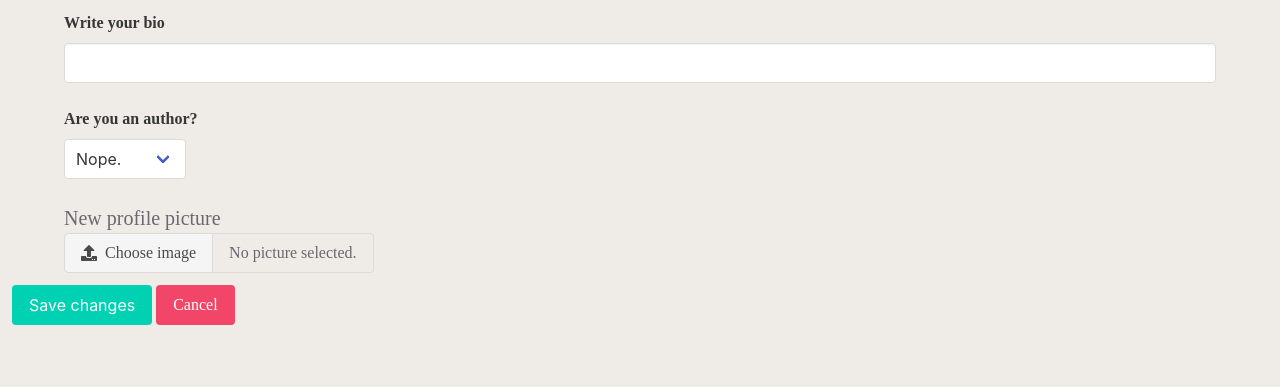
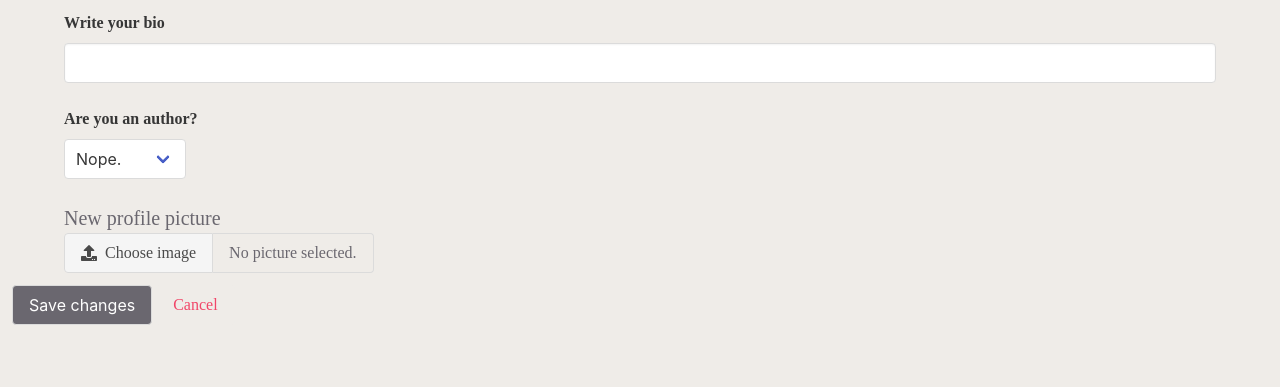
Before and after one commit to yashprakash13/honeysuckle-web, a Django app: page /profiles/me/settings/ in a window 1280 px wide. Shown: the part 125-512 px from the top of the page. Run offline with Django 3.2, Linux system fonts and the light colour scheme; the visitor is signed in with stand-in values (Sample User, id 1); parts of the project's set-up code (start-up, migrations or seed data) failed here and were passed over; some libraries are stand-ins or nearby versions; some web fonts are replaced.

Commit message:
buttons styles added.

```diff
--- a/hbeg/profiles/templates/profiles/folder_edit.html
+++ b/hbeg/profiles/templates/profiles/folder_edit.html
@@ -2,6 +2,7 @@
 {% load static %}
 {% block content  %}
 {% load widget_tweaks %}
+{% include 'profiles/styles.html' %}
 
 <div class="container">
     <div class="column is-12">
@@ -57,8 +58,8 @@
         </div>
         <div class="field is-grouped">
             <div class="control">
-                <button type="submit" class="button is-primary">Save changes</button>
-                <a href="{% url 'profile' %}" class="button is-danger">Cancel</a>
+                <button type="submit" class="button" id="folder-edit-save-btn">Save changes</button>
+                <a href="{% url 'profile' %}" class="button is-danger is-inverted">Cancel</a>
             </div>
         </div>
     </form>
--- a/hbeg/profiles/templates/profiles/profile.html
+++ b/hbeg/profiles/templates/profiles/profile.html
@@ -28,8 +28,8 @@
             </div>
         {% endif %}
         {% comment %} profile settings button {% endcomment %}
-        <div class="content has-text-centered">
-            <a class="button is-dark "
+        <div class="content has-text-centered" >
+            <a class="button" id="profile-settings-btn"
             href="{% url 'profile_settings' %}">
                 <span class="icon">
                     <i class="fas fa-cog"></i>
--- a/hbeg/profiles/templates/profiles/profile_settings.html
+++ b/hbeg/profiles/templates/profiles/profile_settings.html
@@ -2,7 +2,7 @@
 {% load static %}
 {% block content  %}
 {% load widget_tweaks %}
-
+{% include 'profiles/styles.html' %}
 
 <div class="container">
     <div class="column is-12">
@@ -69,8 +69,8 @@
         <div class="column is-12">
             <div class="field is-grouped">
                 <div class="control">
-                    <button type="submit" class="button is-primary">Save changes</button>
-                    <a href="{% url 'profile' %}" class="button is-danger">Cancel</a>
+                    <button type="submit" class="button" id="folder-edit-save-btn">Save changes</button>
+                    <a href="{% url 'profile' %}" class="button is-danger is-inverted">Cancel</a>
                 </div>
             </div>
         </div>
--- a/hbeg/profiles/templates/profiles/styles.html
+++ b/hbeg/profiles/templates/profiles/styles.html
@@ -66,10 +66,14 @@
     font-weight:bold;
 }
 
-{% comment %} The two buttons at the top {% endcomment %}
-#search-btn, #contribute-story-btn{
+{% comment %} The two buttons at the top and settings button{% endcomment %}
+#search-btn, #contribute-story-btn, #profile-settings-btn, #folder-edit-save-btn{
     background-color:#6a676f;
     color:white;
 }
+{% comment %} delete btns  {% endcomment %}
+.button.is-danger.is-inverted{
+    background-color:#efece8;
+}
 
 </style>
```
